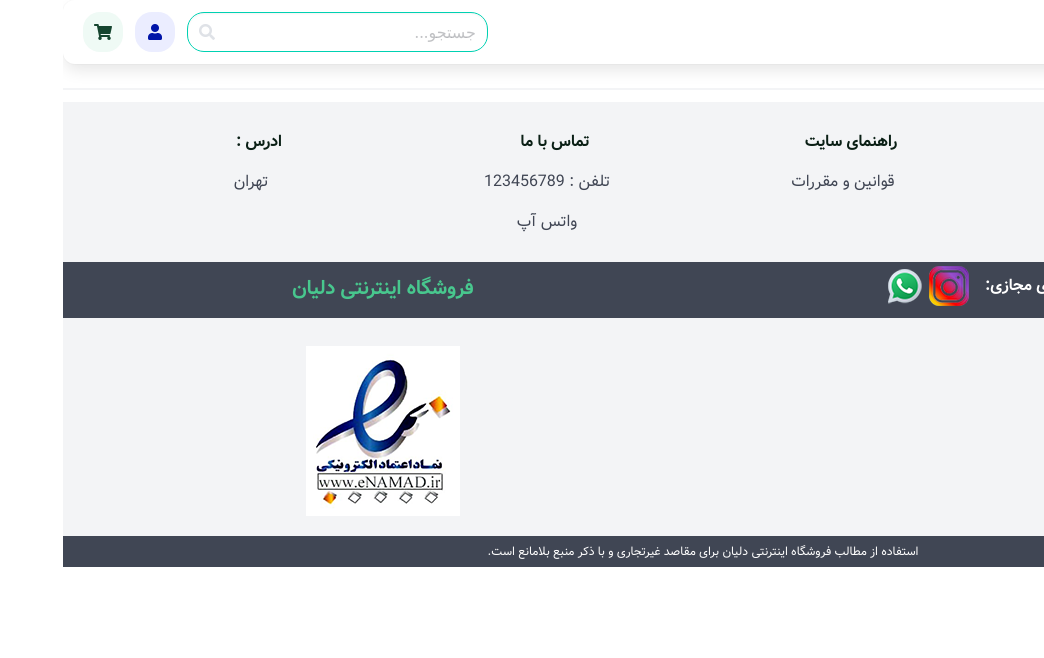
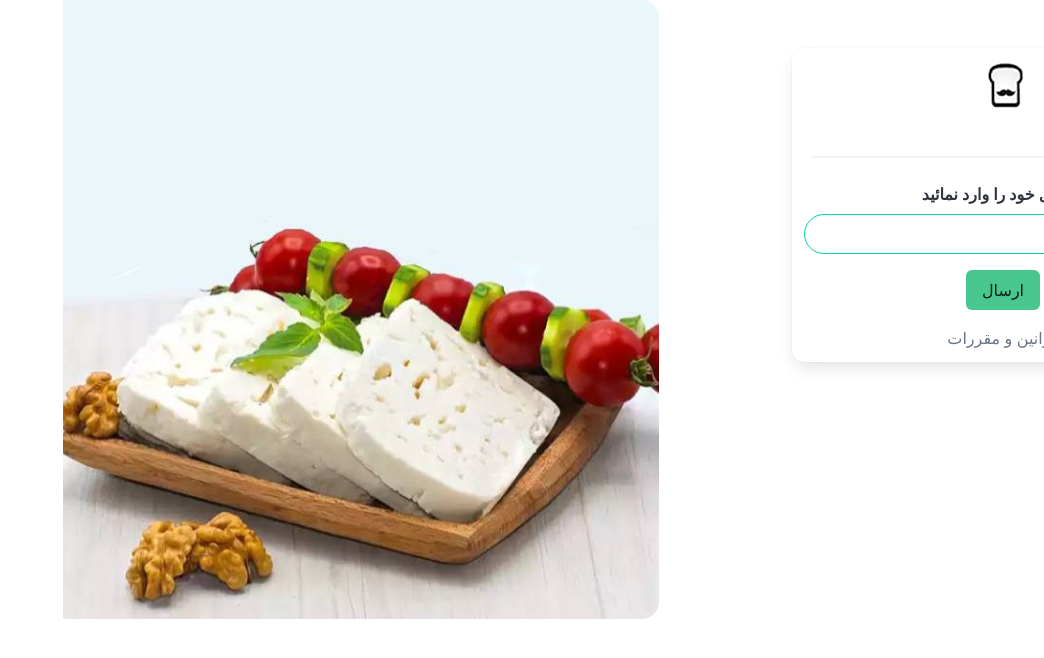
Before and after one commit to Pooria-ahmadi/Lighvan, a Nuxt app: page /singup in a window 1280 px wide. Shown: the top 658 px of the page, without its empty margins (236-1280 px from the left). Built offline with nearby package versions, Linux system fonts and the light colour scheme.

Commit message:
add login page

```diff
--- a/components/menudesktop.vue
+++ b/components/menudesktop.vue
@@ -28,11 +28,13 @@
                 </span>
               </p>
             </div>
-            <button class="button is-link is-light ml-3 border-radius-search-input-header">
+            <a href="/singup" class="ml-3">
+            <button class="button is-link is-light border-radius-search-input-header">
               <span class="icon">
                 <i class="fa fa-user" aria-hidden="true"></i>
               </span>
             </button>
+          </a>
             <button class="button is-success is-light border-radius-search-input-header">
               <span class="icon">
                 <i class="fa fa-shopping-cart" aria-hidden="true"></i>
--- a/components/menumobile.vue
+++ b/components/menumobile.vue
@@ -9,14 +9,18 @@
                 </div>
             </div>
             <div class="column pb-0 has-text-centered">
-                <img src="logo.png" alt="">
+                <a href="/">
+                    <img src="logo.png" alt="لوگو دلیان">
+                </a>
             </div>
             <div class="column pb-0 has-text-left">
+                <a href="/singup" class="ml-3">
                     <button class="button is-link is-light border-radius-search-input-header">
                         <span class="icon">
                             <i class="fa fa-user" aria-hidden="true"></i>
                         </span>
                     </button>
+                </a>
                 <button class="button is-success is-light border-radius-search-input-header">
                     <span class="icon">
                         <i class="fa fa-shopping-cart" aria-hidden="true"></i>
@@ -26,7 +30,8 @@
         </div>
         <div class="field mx-6">
             <p class="control has-icons-left">
-                <input class="input is-primary border-radius-search-input-header" type="password" placeholder="جستجو..." />
+                <input class="input is-primary border-radius-search-input-header" type="password"
+                    placeholder="جستجو..." />
                 <span class="icon is-small is-left">
                     <i class="fa fa-search" aria-hidden="true"></i>
                 </span>
--- /dev/null
+++ b/layouts/login.vue
@@ -0,0 +1,10 @@
+<template>
+    <div>
+        <nuxt />
+    </div>
+</template>
+<script>
+export default{
+    layout:'login'
+}
+</script>
--- a/package.json
+++ b/package.json
@@ -4,7 +4,7 @@
   "private": true,
   "config": {
     "nuxt":{
-      "port":"3000"
+      "port":"2890"
     }
   },
  "scripts": {
--- a/pages/index.vue
+++ b/pages/index.vue
@@ -197,11 +197,6 @@
 </template>
 <script>
 export default {
-  head() {
-    return {
-      title: 'صفحه اصلی',
-    }
-  },
   data() {
     return {
       currentSlide: 0,
--- /dev/null
+++ b/pages/singup.vue
@@ -0,0 +1,37 @@
+<template>
+    <div>
+        <div class="columns mx-2 my-0">
+            <div class="column is-half has-background-white  mx-4 py-0 my-0">
+                <div class="columns is-centered mt-6">
+                    <div class="column box is-8-desktop">
+                        <div class="has-text-centered">
+                            <a href="/">
+                                <img src="logo.png" alt="لوگو دلیان">
+                            </a>
+                        </div>
+                        <p class="has-text-success">ورود به سایت</p>
+                        <hr class="mx-2 mt-4">
+                        <div class="control">
+                            <label class="label">جهت خرید شماره موبایل خود را وارد نمائید</label>
+                            <input class="input is-rounded is-primary" type="text" placeholder="*شماره موبایل" />
+                        </div>
+                        <div class="has-text-centered">
+                            <button class="button is-success my-4">ارسال</button>
+                        </div>
+                        <div class="has-text-centered">
+                            <NuxtLink to="/Rules" class="has-text-grey my-4">قوانین و مقررات</NuxtLink>
+                        </div>
+                    </div>
+                </div>
+            </div>
+            <div class="column is-half has-background-white is-hidden-mobile py-0 my-0">
+                <img src="lighvan-cheese-8(1).jpg" class="border-radius-search-input-header" style="height:100% ;"alt="پنیر لیقوان">
+            </div>
+        </div>
+    </div>
+</template>
+<script>
+export default {
+    layout: 'login'
+}
+</script>
```
Also changed, not shown: static/lighvan-cheese-8(1).jpg (added). Lines whose indentation alone changed are shown as unchanged.
